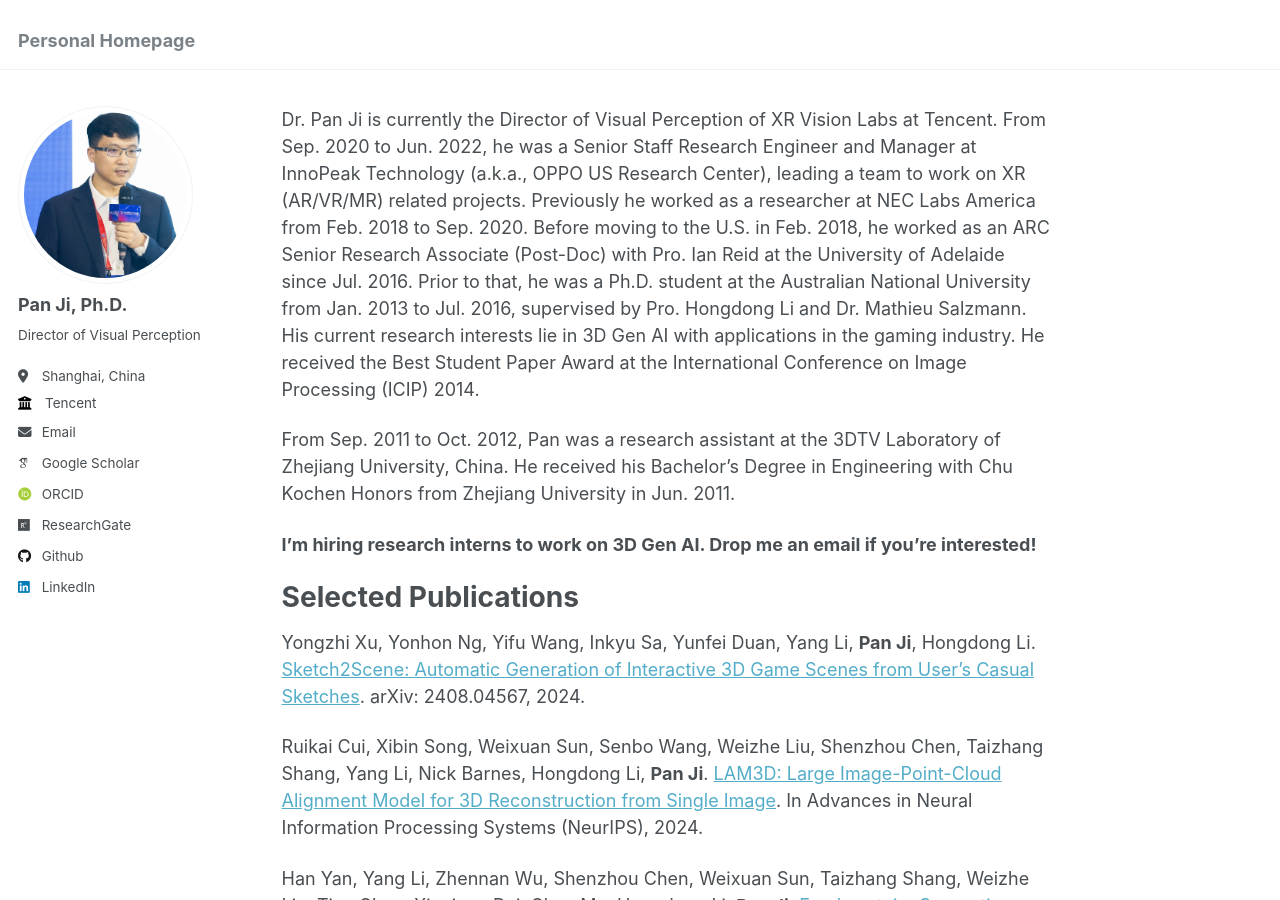
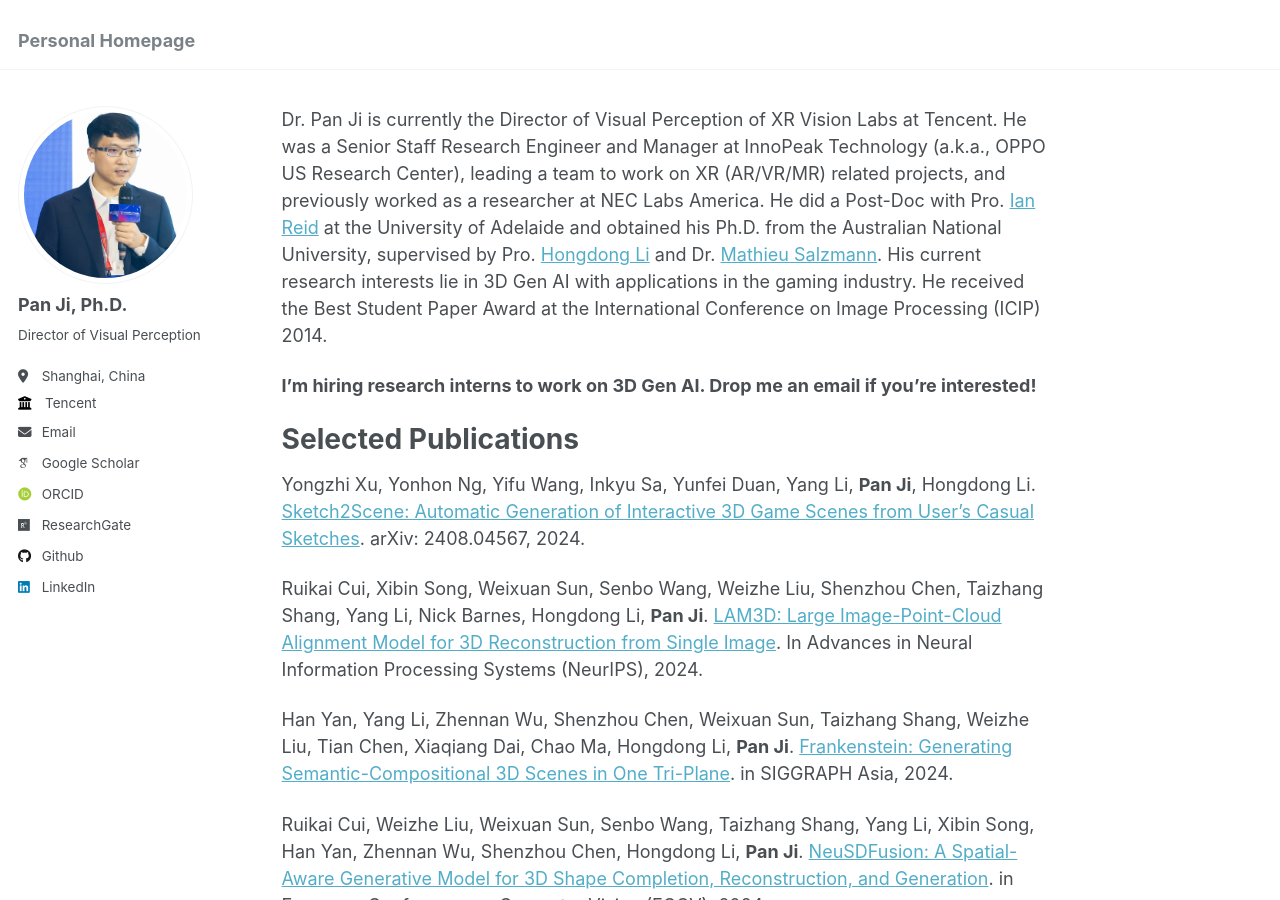
Before and after one commit to panji530/panji, a Jekyll site: the page built from _pages/about.md, in a window 1280 px wide and 900 px high. Built offline with Jekyll 4.4.1, drawn with Linux system fonts in a browser that asks for light colours; some web fonts are replaced.

Commit message:
Update about.md

```diff
--- a/_pages/about.md
+++ b/_pages/about.md
@@ -7,9 +7,7 @@ redirect_from:
 - /about.html
 ---
 
-Dr. Pan Ji is currently the Director of Visual Perception of XR Vision Labs at Tencent. From Sep. 2020 to Jun. 2022, he was a Senior Staff Research Engineer and Manager at InnoPeak Technology (a.k.a., OPPO US Research Center), leading a team to work on XR (AR/VR/MR) related projects. Previously he worked as a researcher at NEC Labs America from Feb. 2018 to Sep. 2020. Before moving to the U.S. in Feb. 2018, he worked as an ARC Senior Research Associate (Post-Doc) with Pro. Ian Reid at the University of Adelaide since Jul. 2016. Prior to that, he was a Ph.D. student at the Australian National University from Jan. 2013 to Jul. 2016, supervised by Pro. Hongdong Li and Dr. Mathieu Salzmann.  His current research interests lie in 3D Gen AI with applications in the gaming industry. He received the Best Student Paper Award at the International Conference on Image Processing (ICIP) 2014.
-
-From Sep. 2011 to Oct. 2012, Pan was a research assistant at the 3DTV Laboratory of Zhejiang  University, China. He received his Bachelor's Degree in Engineering with Chu Kochen Honors from Zhejiang University in Jun. 2011.
+Dr. Pan Ji is currently the Director of Visual Perception of XR Vision Labs at Tencent. He was a Senior Staff Research Engineer and Manager at InnoPeak Technology (a.k.a., OPPO US Research Center), leading a team to work on XR (AR/VR/MR) related projects, and previously worked as a researcher at NEC Labs America. He did a Post-Doc with Pro. [Ian Reid](https://scholar.google.com/citations?user=ATkNLcQAAAAJ&hl=en) at the University of Adelaide and obtained his Ph.D. from the Australian National University, supervised by Pro. [Hongdong Li](https://scholar.google.com/citations?user=Mq89JAcAAAAJ&hl=en) and Dr. [Mathieu Salzmann](https://scholar.google.com/citations?user=n-B0jr4AAAAJ&hl=en).  His current research interests lie in 3D Gen AI with applications in the gaming industry. He received the Best Student Paper Award at the International Conference on Image Processing (ICIP) 2014.
 
 **I'm hiring research interns to work on 3D Gen AI. Drop me an email if you're interested!**
 
```
